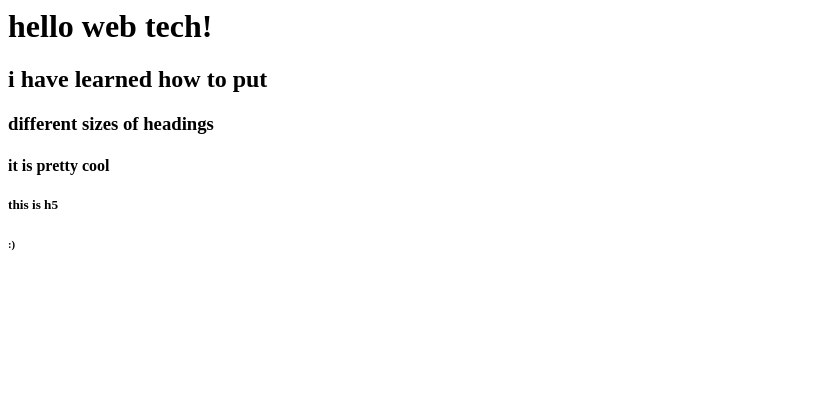
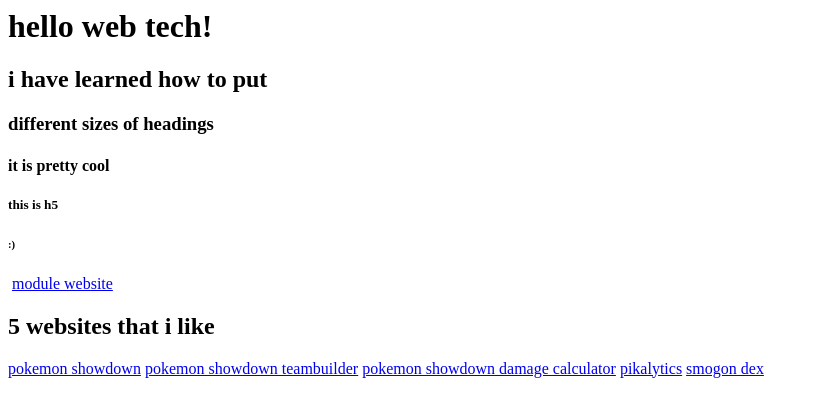
Before and after one commit to justgraceg/justgraceg.github.io, a plain HTML site: page index.html in a window 1280 px wide. Shown: the whole page, without its empty margins (0-819 px from the left). Drawn offline with Linux system fonts and the light colour scheme.

Commit message:
Update index.html

```diff
--- a/index.html
+++ b/index.html
@@ -9,6 +9,14 @@
 		<h4>it is pretty cool</h4>
 		<h5>this is h5</h5>
 		<h6>:)</h6>
+		<img src:="images/espurr.gif" />
+		<a href="https://siwells.github.io/set08101/">module website</a>
+		<h2>5 websites that i like</h2>
+		<a href="https://play.pokemonshowdown.com/">pokemon showdown</a>
+		<a href="https://play.pokemonshowdown.com/teambuilder">pokemon showdown teambuilder</a>
+		<a href="https://calc.pokemonshowdown.com/">pokemon showdown damage calculator</a>
+		<a href="https://www.pikalytics.com/">pikalytics</a>
+		<a href="https://www.smogon.com/dex/sv/pokemon/">smogon dex</a>
 	</body>
 
 
```
